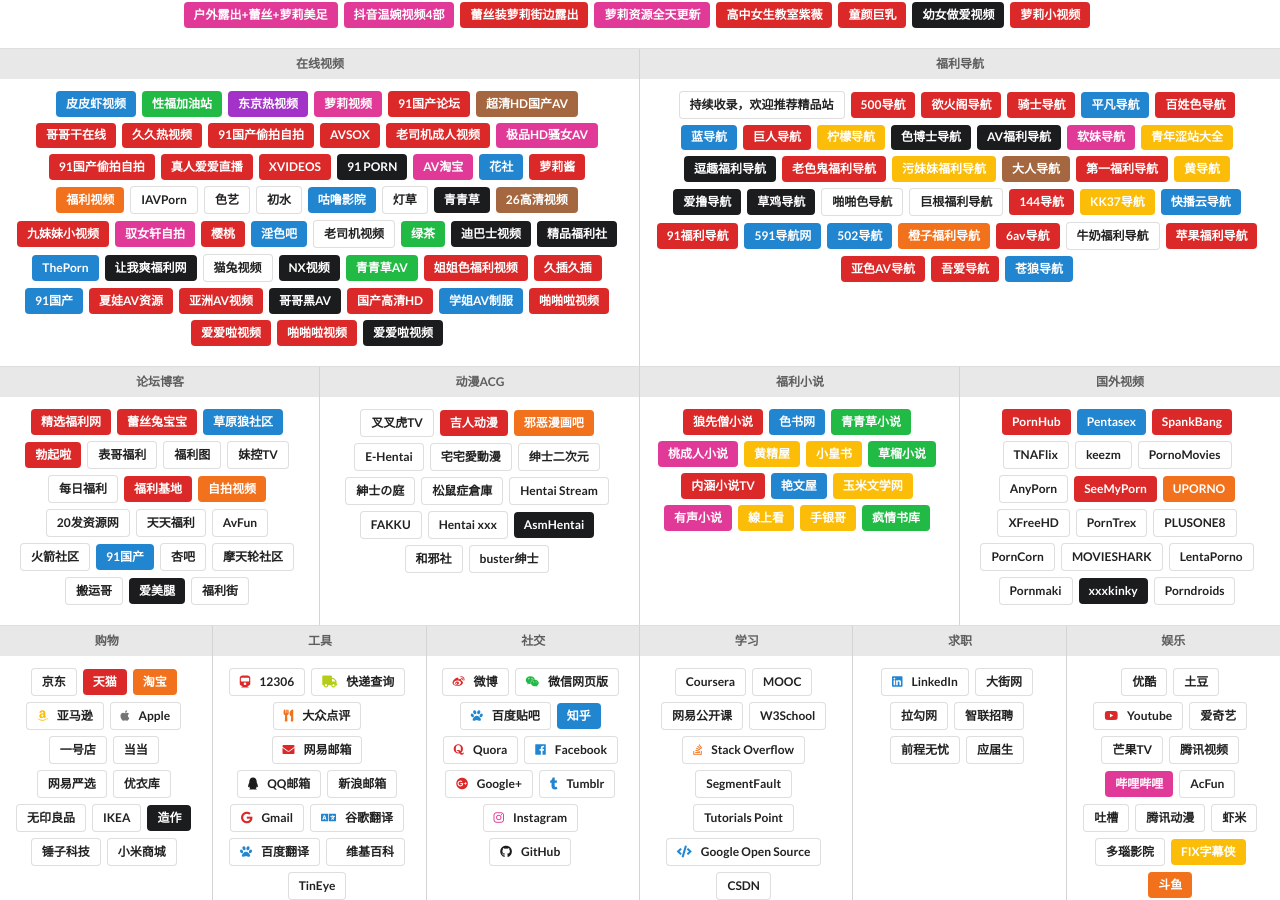
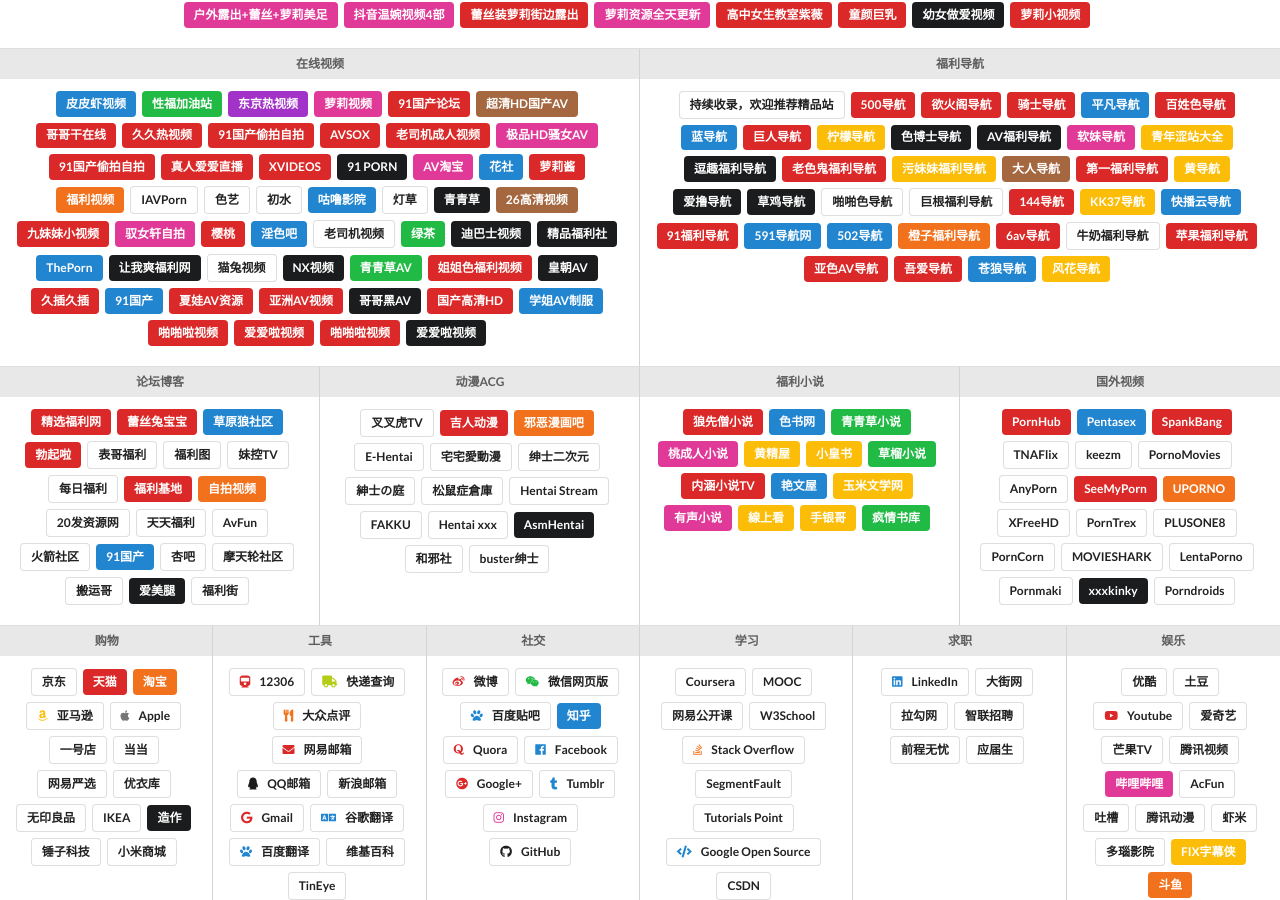
Before and after one commit to boboyang1/xxfldh, a Jekyll site: the page built from index.html, in a window 1280 px wide and 900 px high, scrolled down 1147 px. Built offline with Jekyll 4.4.1, drawn with Linux system fonts in a browser that asks for light colours; comment, search, counter and statistics services are not loaded.

Commit message:
Update links.yml

```diff
--- a/_data/links.yml
+++ b/_data/links.yml
@@ -338,6 +338,10 @@
       style: red
       url: http://www.e33e44.com:9001/?u=114157&k=zz&p=296
 
+    - name: 皇朝AV
+      style: black
+      url: http://hcav11.ml/?xxfldh
+
     - name: 久插久插
       style: red
       url: http://www.9x9x1.com/?xxfldh
@@ -526,6 +530,10 @@
     - name: 苍狼导航
       style: blue
       url: http://18au.cn/?xxfldh
+
+    - name: 风花导航
+      style: yellow
+      url: http://fhdh1.com/?xxfldh
 
 - section: THREE
   categories:
```
